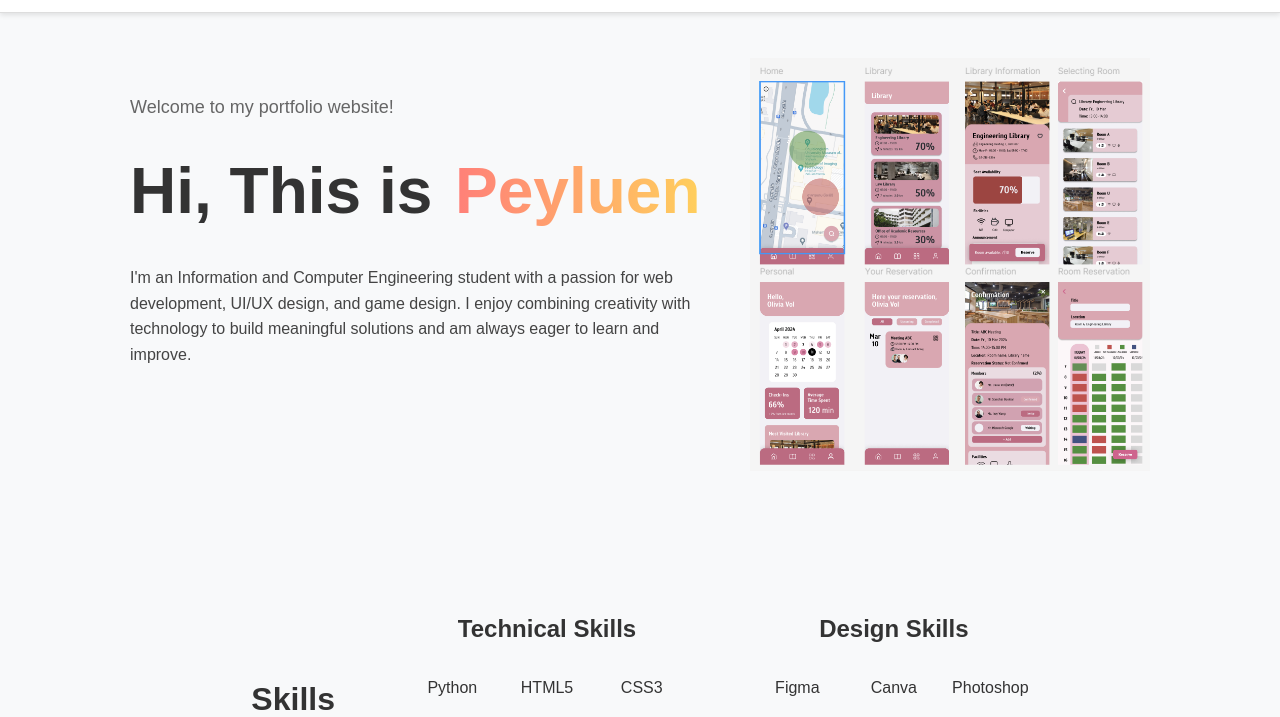
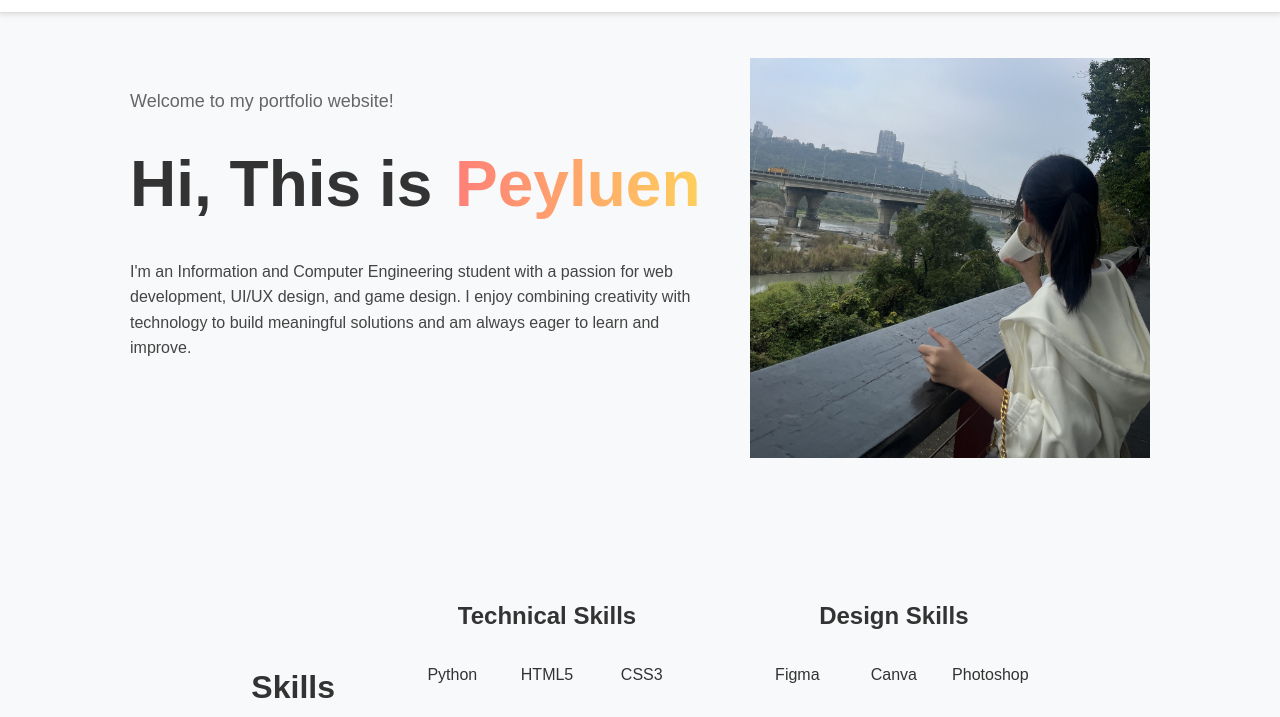
Before and after one commit to PeyluenKao/peyluenkao.github.io, a plain HTML site: page index.html in a window 1280 px wide. Shown: the part 52-769 px from the top of the page. Drawn offline with Linux system fonts and the light colour scheme.

Commit message:
upload image

```diff
--- a/index.html
+++ b/index.html
@@ -53,7 +53,7 @@
 
 					<div class="col-md-6 text-center">
 						<div class="about-image">
-							<img src="images/Librolocate.png" class="img-fluid" alt="Profile Image">
+							<img src="images/Profile.jpg" class="img-fluid" alt="Profile Image">
 						</div>
 					</div>
 				</div>
```
Also changed, not shown: images/Profile.jpg (added).
